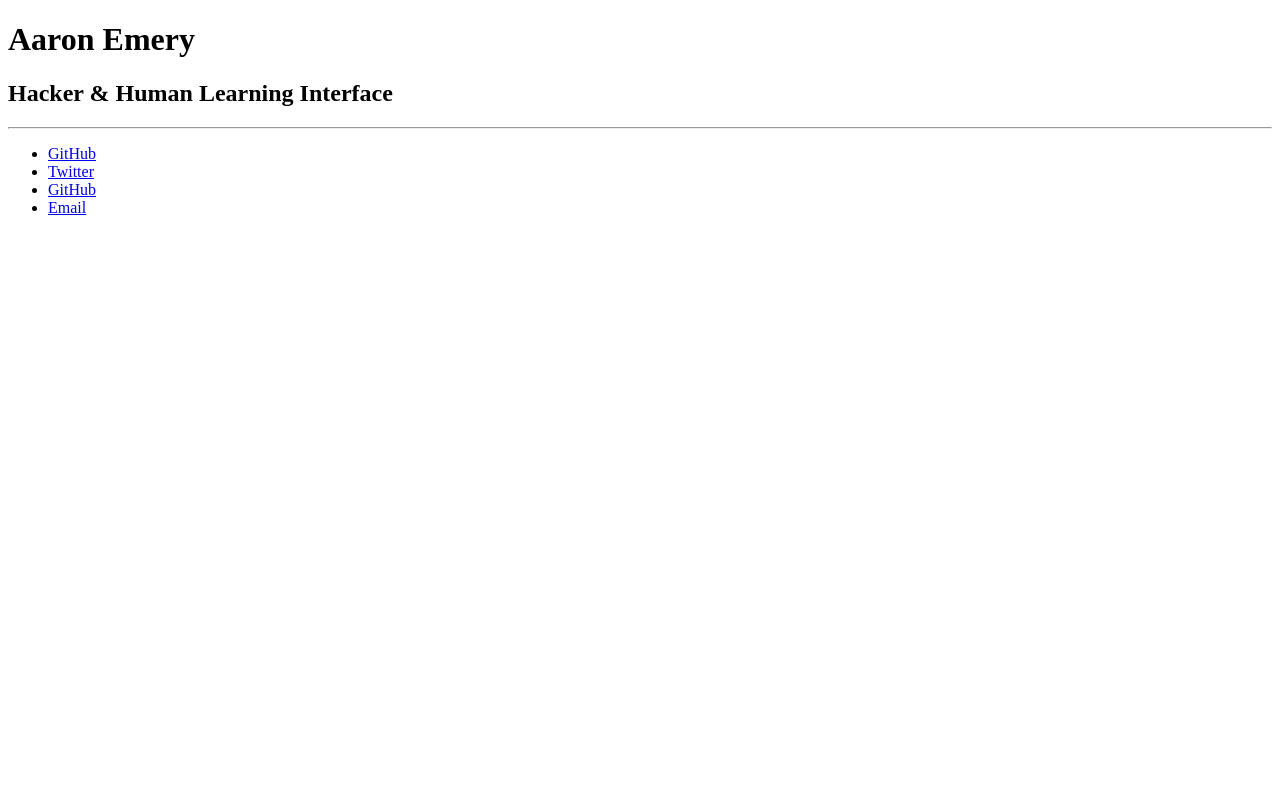
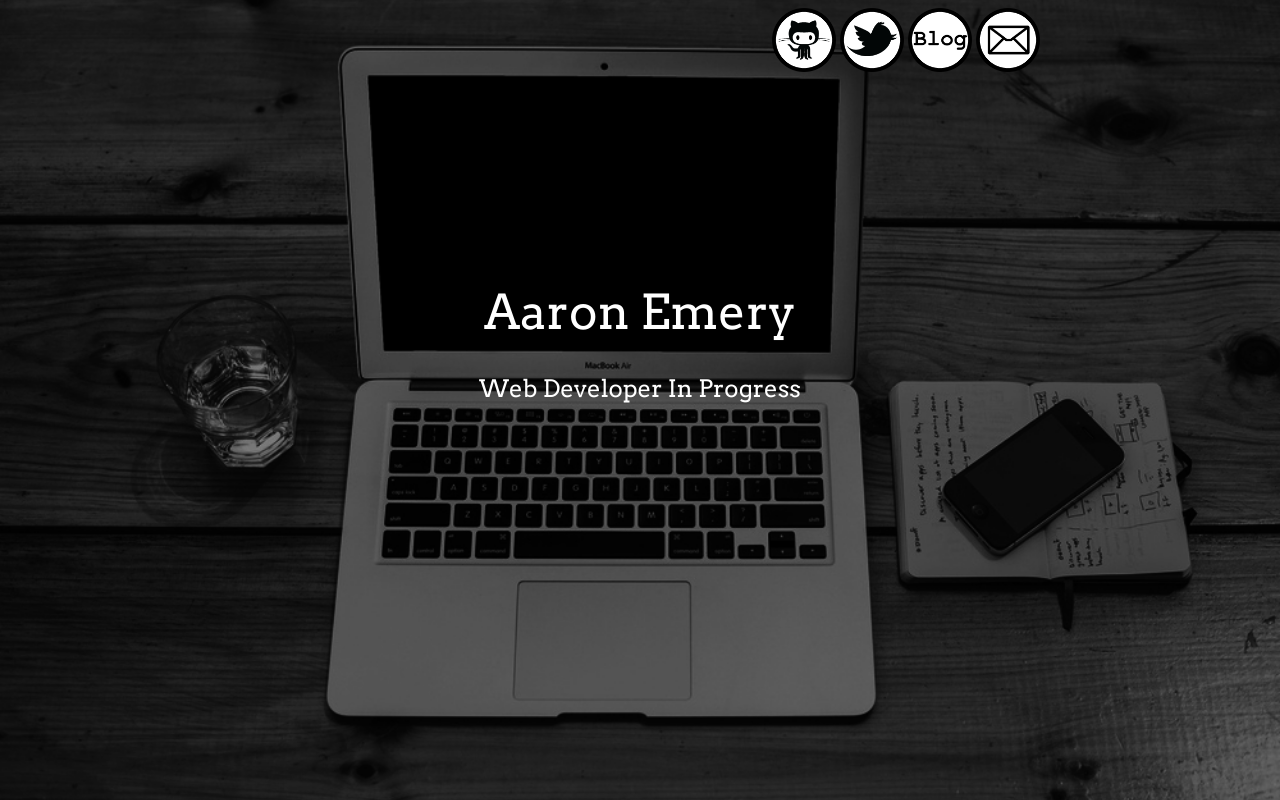
Before and after one commit to a-emery/1.1-personal-website, a plain HTML site: page index.html in a window 1280 px wide. Drawn offline with Linux system fonts and the light colour scheme.

Commit message:
Updated background, added icons

```diff
--- a/index.html
+++ b/index.html
@@ -2,19 +2,21 @@
 <html lang="en">
 <head>
   <meta charset="UTF-8">
+  <meta name="viewport" content="width=device-width">
   <title>Aaron Emery</title>
+  <link rel="stylesheet" href="main.css">
+  <link href="http://fonts.googleapis.com/css?family=Arvo:400,700" rel="stylesheet" type="text/css">
 </head>
 <body>
-  <h1>Aaron Emery</h1>
-  <h2>Hacker & Human Learning Interface</h2>
-  <hr>
-
-  <ul>
-    <li><a href="https://github.com/a-emery">GitHub</li>
-    <li><a href="https://twitter.com/aemery_14">Twitter</li>
-    <li><a href="http://github.com">GitHub</li>
-    <li><a href="mailto:aemery14@gmail.com">Email</a>
+  <ul class="nav-links">
+    <li class="nav-link"><a href="https://github.com/a-emery"><img src="githubicon.png" class="icon"></a></li>
+    <li class="nav-link"><a href="https://twitter.com/aemery_14"><img src="twittericon.png" class="icon"></a></li>
+    <li class="nav-link"><a href="https://medium.com/@aemery_14"><img src="blogicon.png" class="icon"></a></li>
+    <li class="nav-link"><a href="mailto:aemery14@gmail.com"><img src="emailicon.png" class="icon"></a></li>
 
   </ul>
+  <h1 class="name">Aaron Emery</h1>
+  <h2 class="subname">Web Developer In Progress</h2>
+
 </body>
 </html>
--- a/main.css
+++ b/main.css
@@ -0,0 +1,54 @@
+html {
+  background: url(comp-background.jpg) no-repeat center center fixed;
+  -webkit-background-size: cover;
+  -moz-background-size: cover;
+  -o-background-size: cover;
+  background-size: cover;
+}
+
+body {
+  color: white;
+}
+
+
+h1,
+h2 {
+  text-align: center;
+}
+
+.name {
+  padding-top: 175px;
+  font-family: 'Arvo', serif;
+  font-weight: 400;
+  font-size: 3em;
+}
+
+.subname {
+  font-family: 'Arvo', serif;
+  font-weight: 400;
+}
+
+.nav-links {
+  max-width: 800px;
+  margin: 0 auto;
+  text-align: right;
+  padding: 0;
+}
+
+.nav-link {
+  display: inline-block;
+  width: 4em;
+}
+
+.nav-link a {
+  text-decoration: none;
+  color: white;
+}
+
+.nav-link img:hover {
+  opacity: .5;
+}
+
+.icon {
+  max-width: 4em;
+}
```
Also changed, not shown: blogicon.png (added), comp-background.jpg (added), emailicon.png (added), githubicon.png (added), twittericon.png (added).
